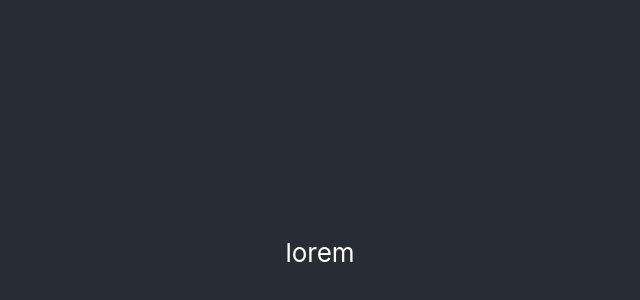
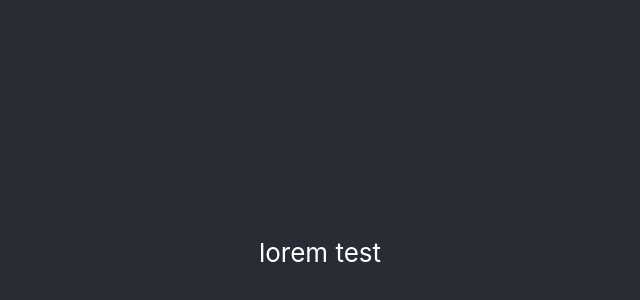
Before and after one commit to Nalindadsn/teafactory, a React (Create React App) app: page / in a window 1280 px wide. Shown: the part 148-448 px from the top of the page, without its empty margins (320-960 px from the left). Built offline with nearby package versions, Linux system fonts and the light colour scheme.

Commit message:
first commit

```diff
--- a/src/App.js
+++ b/src/App.js
@@ -4,7 +4,7 @@ function App() {
   return (
     <div className="App">
       <header className="App-header">
-        lorem
+        lorem test
       </header>
     </div>
   );
```
